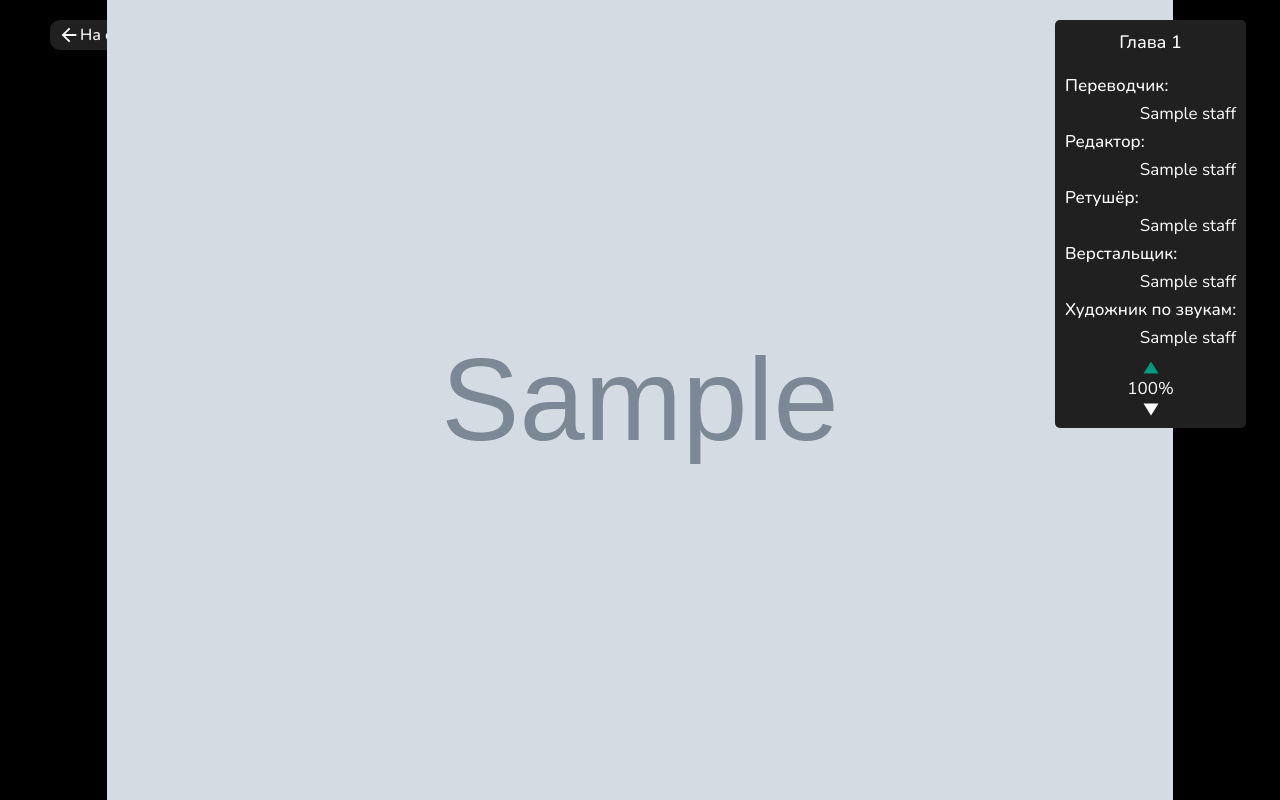
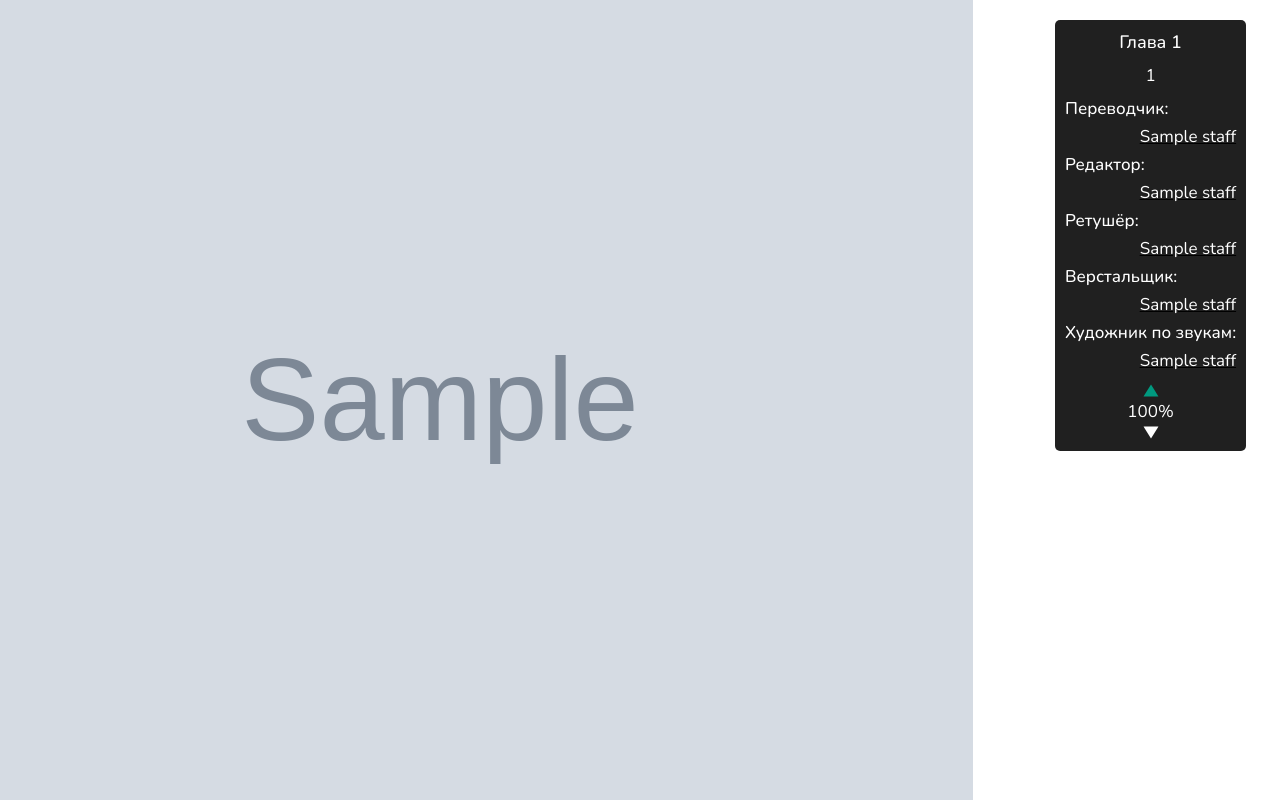
Before and after one commit to Yurden-MSKV/yurden_studio, a Django app: a page that uses templates/chapter_page.html in a window 1280 px wide. Run offline with Django 5.2, Linux system fonts and the light colour scheme; a user stored in the database is signed in; tables that the repository leaves empty hold one stand-in row (values such as "Sample post"); grey boxes marked "Sample" are stand-in pictures; some libraries are stand-ins or nearby versions.

Commit message:
Записи с 22 по 23 декабря 2025.

```diff
--- a/manga_section/models.py
+++ b/manga_section/models.py
@@ -22,6 +22,7 @@
     staff_name = models.CharField(max_length=50,)
     link_for_offers = models.URLField(max_length=250,
                                       verbose_name='Ссылка для связи')
+    is_private = models.BooleanField(default=True)
 
     def __str__(self):
         return self.staff_name
--- a/manga_section/static/manga_section/css/chapter_page.css
+++ b/manga_section/static/manga_section/css/chapter_page.css
@@ -262,7 +262,7 @@
 }
 
 .current_ch {
-    margin-bottom: 10px;
+    /*margin-bottom: 10px;*/
 }
 
 .current_ch p {
@@ -367,3 +367,13 @@
     margin: 0;
     padding: 0px 0px 2px 0px;
 }
+
+.page_numbers {
+    flex-direction: row;
+    width: 84px;
+    justify-content: center;
+}
+
+.page_numbers.active {
+    display: flex;
+}
--- a/manga_section/views.py
+++ b/manga_section/views.py
@@ -123,7 +123,7 @@
             current_page = images[i]
 
             # Если текущая страница - разворот
-            if current_page.is_double_page:
+            if current_page.is_double_page or current_page.page_number == 1:
                 pairs.append([current_page])  # Добавляем как одиночный элемент
                 i += 1
                 continue
--- a/templates/chapter_page.html
+++ b/templates/chapter_page.html
@@ -289,14 +289,41 @@
                                      data-page-number="{{ pair.0.page_number }}"
                                      alt="Страница {{ pair.0.page_number }}">
                             </div>
-                        {% else %}
-                            <!-- Одиночная страница (последняя непарная) -->
-                            <div class="spread-container">
+                        {% elif forloop.first %}
+                            <div class="page-container left-page">
                                 <img src="{{ pair.0.page_image.url }}"
                                      class="page normal-page"
                                      data-page-number="{{ pair.0.page_number }}"
                                      alt="Страница {{ pair.0.page_number }}">
                             </div>
+                            <div style="background: white; width: 50vh" class="page-container right-page">
+{#                                <img src="{{ pair.0.page_image.url }}"#}
+{#                                     class="page normal-page"#}
+{#                                     data-page-number="{{ pair.0.page_number }}"#}
+{#                                     alt="Страница {{ pair.0.page_number }}">#}
+                            </div>
+                        {% elif forloop.last %}
+                            <div style="background: white; width: 50vh" class="page-container left-page">
+{#                                <img src="{{ pair.0.page_image.url }}"#}
+{#                                     class="page normal-page"#}
+{#                                     data-page-number="{{ pair.0.page_number }}"#}
+{#                                     alt="Страница {{ pair.0.page_number }}">#}
+                            </div>
+                            <div class="page-container right-page">
+                                <img src="{{ pair.0.page_image.url }}"
+                                     class="page normal-page"
+                                     data-page-number="{{ pair.0.page_number }}"
+                                     alt="Страница {{ pair.0.page_number }}">
+                            </div>
+
+{#                        {% else %}#}
+{#                            <!-- Одиночная страница (последняя непарная) -->#}
+{#                            <div class="spread-container">#}
+{#                                <img src="{{ pair.0.page_image.url }}"#}
+{#                                     class="page normal-page"#}
+{#                                     data-page-number="{{ pair.0.page_number }}"#}
+{#                                     alt="Страница {{ pair.0.page_number }}">#}
+{#                            </div>#}
                         {% endif %}
                         <div class="reader_buttons">
                             <div class="toggle_next read_btn">
@@ -316,38 +343,86 @@
                 <div class="current_ch">
                     <p>Глава {{ chapter.get_chapter_display }}</p>
                 </div>
+                {% for pair in page_pairs %}
+                    <p class="page_numbers {% if forloop.first %}active{% else %}hidden{% endif %}">
+                        {% if pair.1 %}
+                            {{ pair.1.page_number }} — {{ pair.0.page_number }}
+                        {% elif forloop.first or forloop.last %}
+                            {{ pair.0.page_number }}
+                        {% else %}
+                            {{ pair.0.page_number }} — {{ pair.0.page_number|add:-1 }}
+                        {% endif %}
+                    </p>
+                {% endfor %}
+                {% if chapter.interpreter.all or chapter.editor.all or chapter.retoucher.all or chapter.typesetter.all or chapter.sfx_artist.all %}
                     <div class="credits">
                         {% if chapter.interpreter.all %}
                             <h1>Переводчик:</h1>
                             {% for person in chapter.interpreter.all %}
-                            <a href="{{ person.link_for_offers }}"><h2>{{ person.staff_name }}</h2></a>{% if not forloop.last %}, {% endif %}
+                                {% if person.is_private == 0 %}
+                                <a style="text-decoration: underline" href="{{ person.link_for_offers }}">
+                                    <h2>{{ person.staff_name }}</h2>
+                                </a>
+                                    {% if not forloop.last %}, {% endif %}
+                                {% else %}
+                                    <h2>{{ person.staff_name }}</h2>{% if not forloop.last %}, {% endif %}
+                                {% endif %}
                             {% endfor %}
                         {% endif %}
                         {% if chapter.editor.all %}
                             <h1>Редактор:</h1>
                             {% for person in chapter.editor.all %}
-                            <a href="{{ person.link_for_offers }}"><h2>{{ person.staff_name }}</h2></a>{% if not forloop.last %}, {% endif %}
+                                {% if person.is_private == 0 %}
+                                <a style="text-decoration: underline" href="{{ person.link_for_offers }}">
+                                    <h2>{{ person.staff_name }}</h2>
+                                </a>
+                                    {% if not forloop.last %}, {% endif %}
+                                {% else %}
+                                    <h2>{{ person.staff_name }}</h2>{% if not forloop.last %}, {% endif %}
+                                {% endif %}
                             {% endfor %}
                         {% endif %}
                         {% if chapter.retoucher.all %}
                             <h1>Ретушёр:</h1>
                             {% for person in chapter.retoucher.all %}
-                            <a href="{{ person.link_for_offers }}"><h2>{{ person.staff_name }}</h2></a>{% if not forloop.last %}, {% endif %}
+                                {% if person.is_private == 0 %}
+                                <a style="text-decoration: underline" href="{{ person.link_for_offers }}">
+                                    <h2>{{ person.staff_name }}</h2>
+                                </a>
+                                    {% if not forloop.last %}, {% endif %}
+                                {% else %}
+                                    <h2>{{ person.staff_name }}</h2>{% if not forloop.last %}, {% endif %}
+                                {% endif %}
                             {% endfor %}
                         {% endif %}
                         {% if chapter.typesetter.all %}
                             <h1>Верстальщик:</h1>
                             {% for person in chapter.typesetter.all %}
-                            <a href="{{ person.link_for_offers }}"><h2>{{ person.staff_name }}</h2></a>{% if not forloop.last %}, {% endif %}
+                                {% if person.is_private == 0 %}
+                                <a style="text-decoration: underline" href="{{ person.link_for_offers }}">
+                                    <h2>{{ person.staff_name }}</h2>
+                                </a>
+                                    {% if not forloop.last %}, {% endif %}
+                                {% else %}
+                                    <h2>{{ person.staff_name }}</h2>{% if not forloop.last %}, {% endif %}
+                                {% endif %}
                             {% endfor %}
                         {% endif %}
                         {% if chapter.sfx_artist.all %}
                             <h1>Художник по звукам:</h1>
                             {% for person in chapter.sfx_artist.all %}
-                            <a href="{{ person.link_for_offers }}"><h2>{{ person.staff_name }}</h2></a>{% if not forloop.last %}, {% endif %}
+                                {% if person.is_private == 0 %}
+                                <a style="text-decoration: underline" href="{{ person.link_for_offers }}">
+                                    <h2>{{ person.staff_name }}</h2>
+                                </a>
+                                    {% if not forloop.last %}, {% endif %}
+                                {% else %}
+                                    <h2>{{ person.staff_name }}</h2>{% if not forloop.last %}, {% endif %}
+                                {% endif %}
                             {% endfor %}
                         {% endif %}
                     </div>
+                {% endif %}
 
                 <!-- Включаем partial напрямую -->
                 {% include 'partials/rating_block.html' with manga=manga chapter=chapter like_percentage=like_percentage user_rating=user_rating %}
@@ -362,6 +437,7 @@
             const next_chapter = {% if next_chapter %}"{{ next_chapter }}"{% else %}null{% endif %};
             const prev_chapter = {% if prev_chapter %}"{{ prev_chapter }}"{% else %}null{% endif %};
             const pagePairs = document.querySelectorAll('.page-pair');
+            const pageNumbers = document.querySelectorAll('.page_numbers');
 
             // Функция для обновления отображаемой пары страниц
             function updateDisplayedPair() {
@@ -370,10 +446,16 @@
                     pair.classList.add('hidden');
                     pair.classList.remove('active');
                 });
+                pageNumbers.forEach(pair => {
+                    pair.classList.add('hidden');
+                    pair.classList.remove('active');
+                });
 
                 // Показываем текущую пару
                 pagePairs[currentPairIndex].classList.remove('hidden');
                 pagePairs[currentPairIndex].classList.add('active');
+                pageNumbers[currentPairIndex].classList.remove('hidden');
+                pageNumbers[currentPairIndex].classList.add('active');
 
                 // Обновляем информацию о текущих страницах
                 {#updatePageInfo();#}
```
Also changed, not shown: manga_section/admin.py (+70 -9 lines), manga_section/migrations/0012_staff_is_private.py (added), manga_section/migrations/0013_chapterimage_width.py (added), manga_section/migrations/0014_alter_chapterimage_width.py (added), manga_section/migrations/0015_remove_chapterimage_width.py (added). Lines whose indentation alone changed are shown as unchanged.
